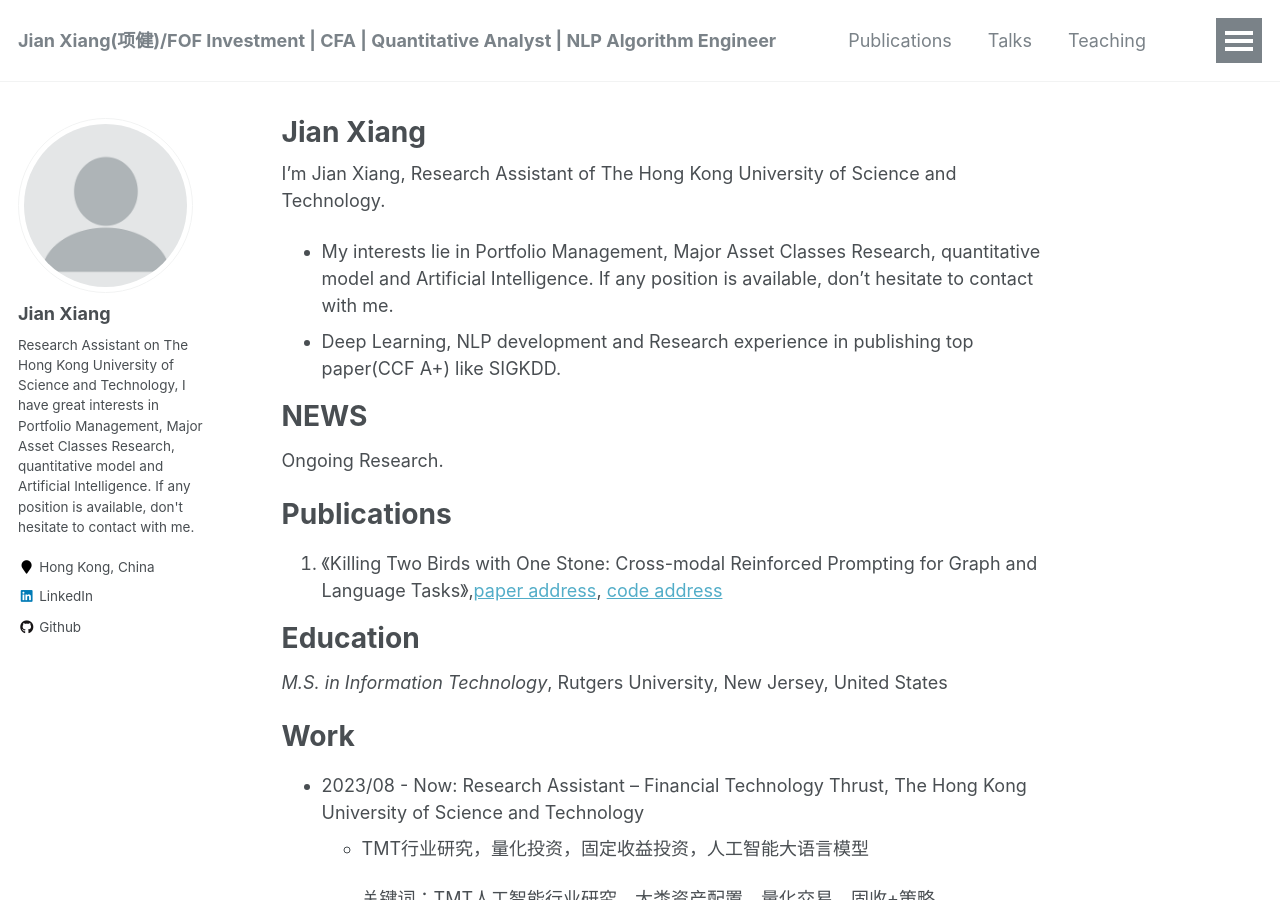
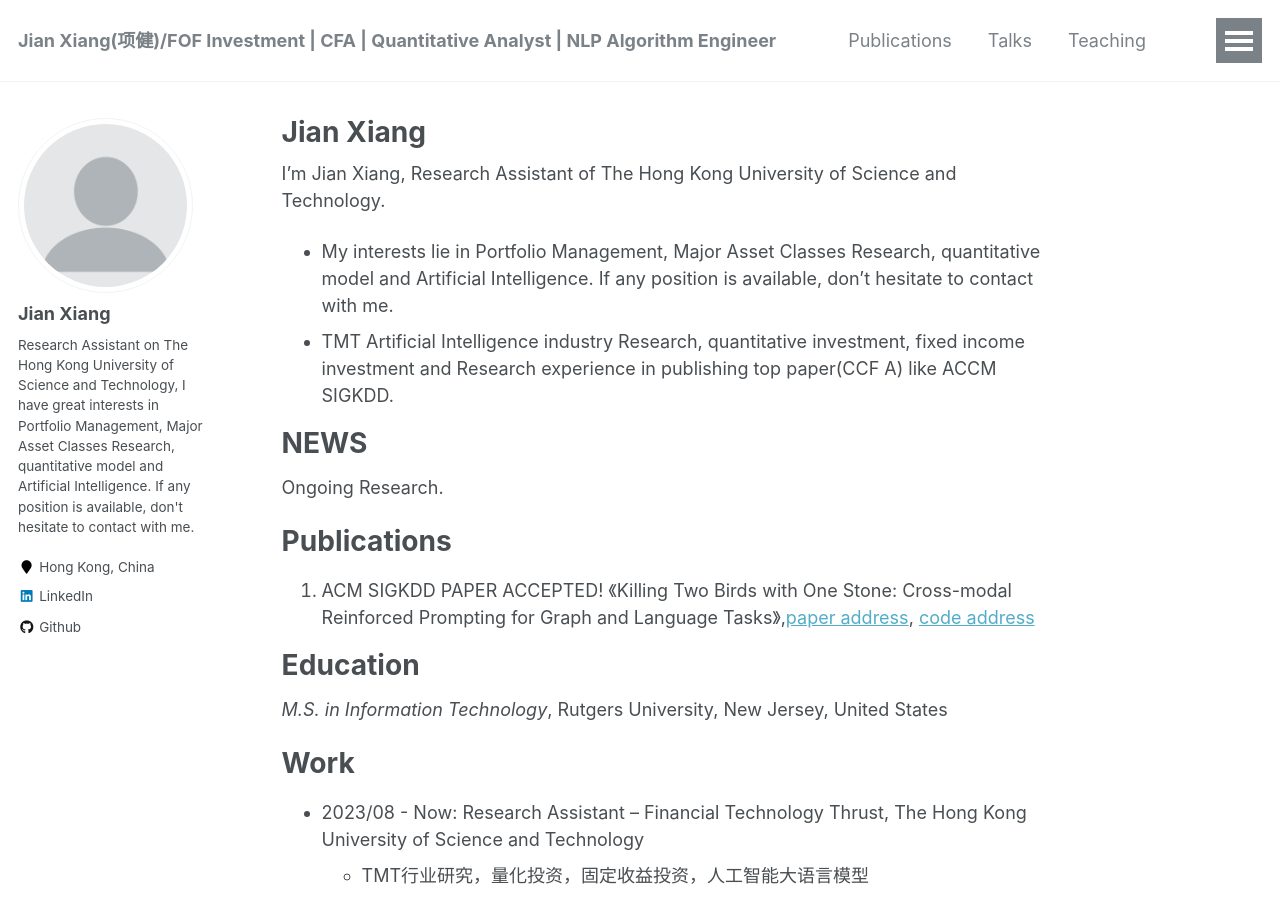
Before and after one commit to jianxiang95/jianxiang95.github.io, a Jekyll site: the page built from _pages/about.md, in a window 1280 px wide and 900 px high. Built offline with Jekyll 4.4.1, drawn with Linux system fonts in a browser that asks for light colours.

Commit message:
Update about.md
UPDATE

```diff
--- a/_pages/about.md
+++ b/_pages/about.md
@@ -11,7 +11,7 @@ redirect_from:
 I'm Jian Xiang, Research Assistant of The Hong Kong University of Science and Technology.
 
 * My interests lie in Portfolio Management, Major Asset Classes Research, quantitative model and Artificial Intelligence. If any position is available, don't hesitate to contact with me.
-*  Deep Learning, NLP development and Research experience in publishing top paper(CCF A+) like SIGKDD.
+*  TMT Artificial Intelligence industry Research, quantitative investment, fixed income investment and Research experience in publishing top paper(CCF A) like ACCM SIGKDD.
 
 NEWS
 ======
@@ -19,7 +19,8 @@ Ongoing Research.
 
 Publications
 ======
-1. 《Killing Two Birds with One Stone: Cross-modal Reinforced Prompting for Graph and Language Tasks》,[paper address](https://dl.acm.org/doi/10.1145/3637528.3671742), [code address](https://github.com/JohnJiang12138/CMRP)
+1. ACM SIGKDD PAPER ACCEPTED!
+   《Killing Two Birds with One Stone: Cross-modal Reinforced Prompting for Graph and Language Tasks》,[paper address](https://dl.acm.org/doi/10.1145/3637528.3671742), [code address](https://github.com/JohnJiang12138/CMRP)
 
 
 Education
```
